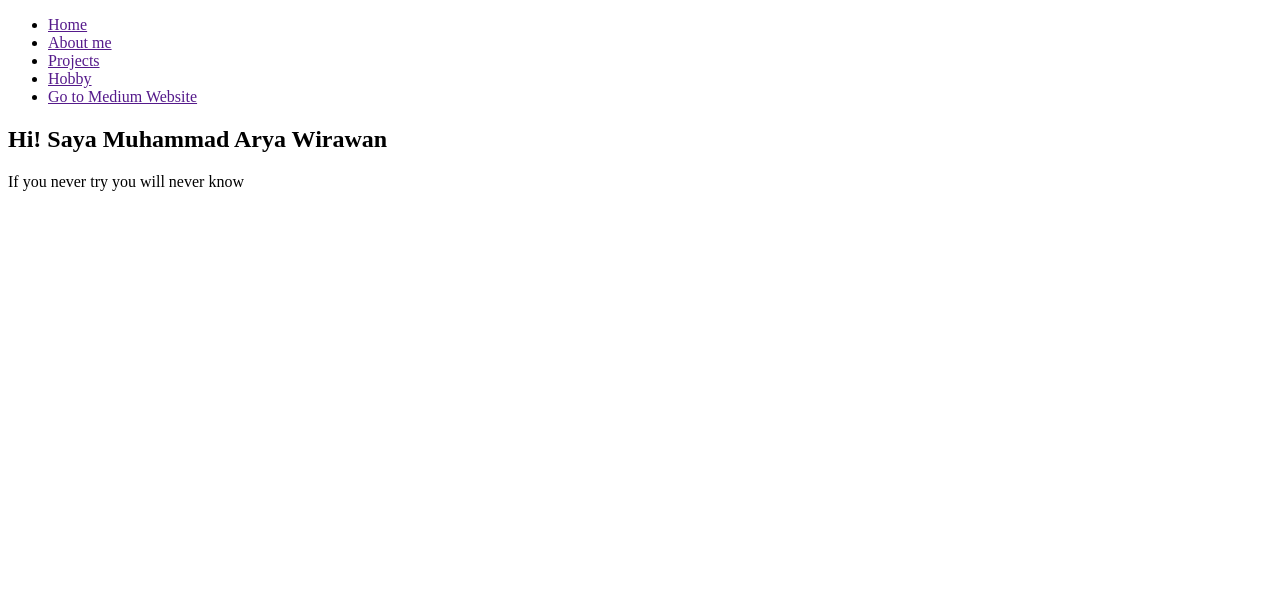
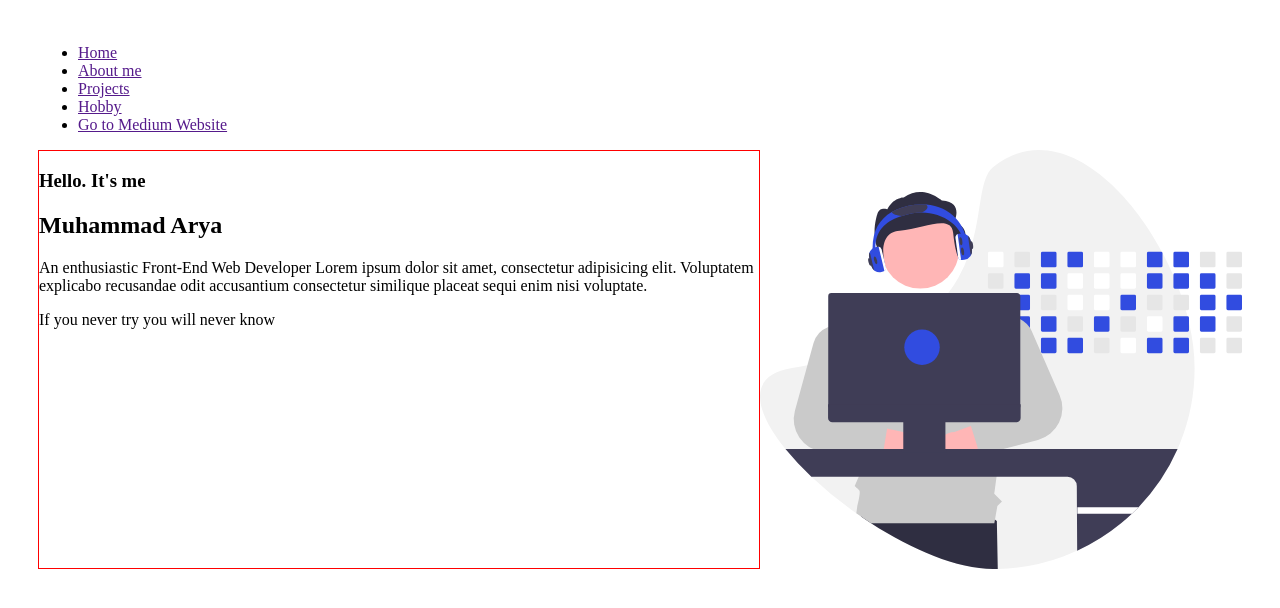
Before and after one commit to aryamuhammad/personal-website-1.0, a plain HTML site: page index.html in a window 1280 px wide. Drawn offline with Linux system fonts and the light colour scheme.

Commit message:
add svg image on page 1

```diff
--- a/index.html
+++ b/index.html
@@ -5,6 +5,20 @@
     <meta http-equiv="X-UA-Compatible" content="IE=edge" />
     <meta name="viewport" content="width=device-width, initial-scale=1.0" />
     <title>Belajar HTML</title>
+    <style>
+      body {
+        padding: 20px 30px;
+      }
+      .page-1 {
+        display: flex;
+      }
+      .page-1 div {
+        border: 1px solid red;
+      }
+      .page-1 img {
+        width: 40%;
+      }
+    </style>
   </head>
   <body>
     <nav>
@@ -17,8 +31,17 @@
       </ul>
     </nav>
     <section class="page-1">
-      <h1>Hi! Saya Muhammad Arya Wirawan</h1>
-      <p>If you never try you will never know</p>
+      <div>
+        <h3>Hello. It's me</h3>
+        <h1>Muhammad Arya</h1>
+        <p>
+          An enthusiastic Front-End Web Developer Lorem ipsum dolor sit amet,
+          consectetur adipisicing elit. Voluptatem explicabo recusandae odit
+          accusantium consectetur similique placeat sequi enim nisi voluptate.
+        </p>
+        <p>If you never try you will never know</p>
+      </div>
+      <img src="img/1.svg" alt="" />
     </section>
   </body>
 </html>
```
Also changed, not shown: img/1.svg (added).
